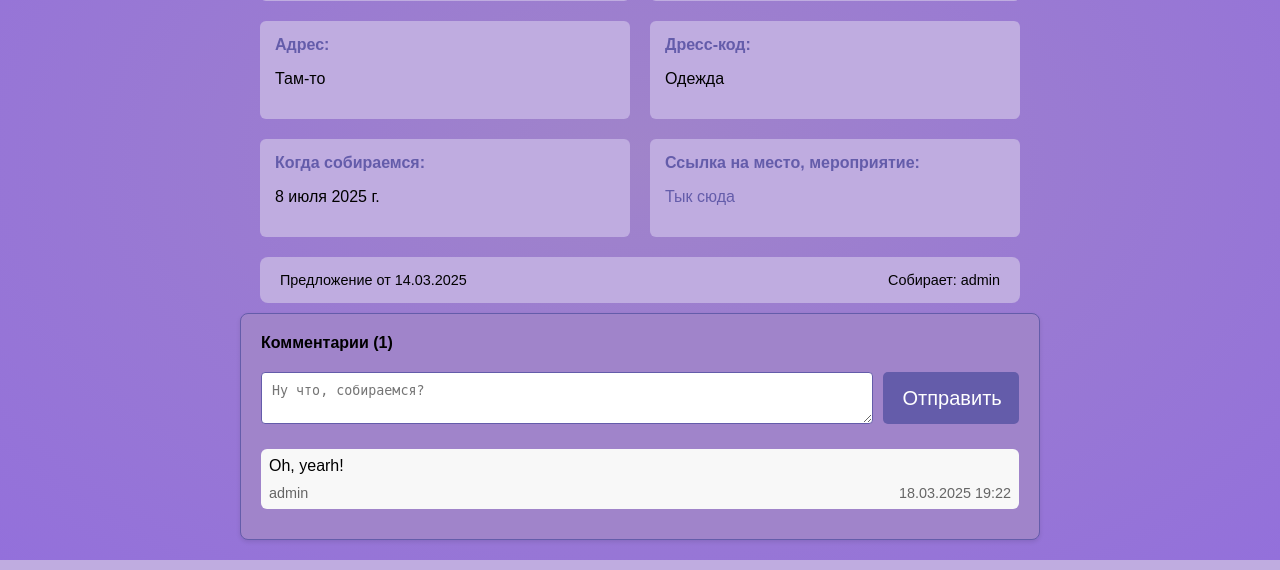
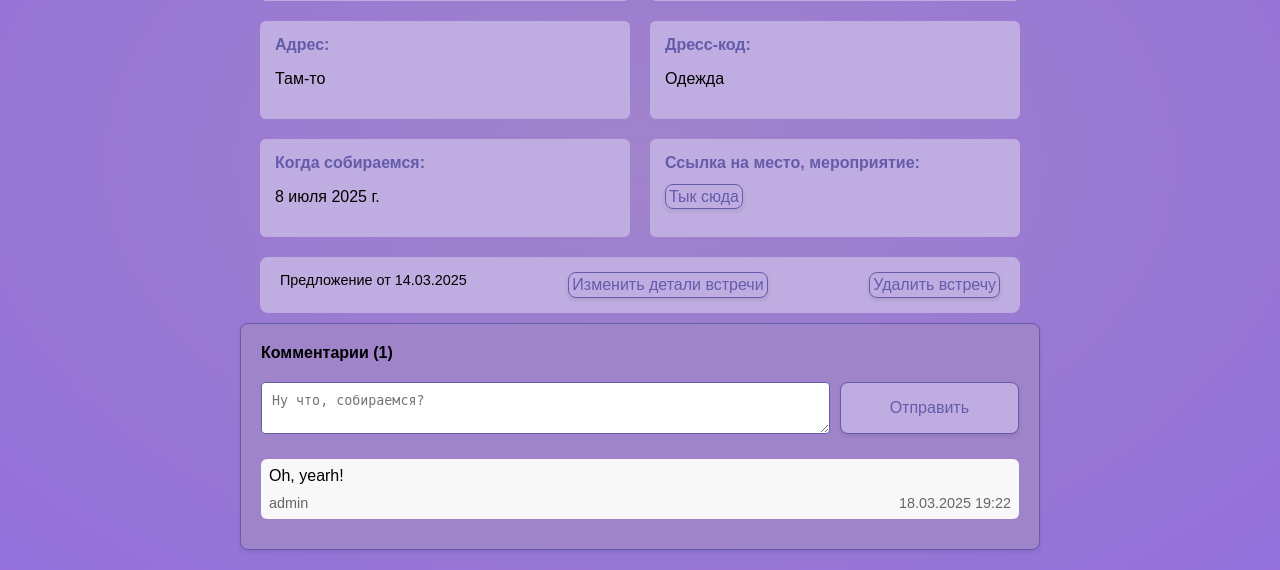
Before and after one commit to Dim-Aks/Get_ready, a Django app: page /check/2/ in a window 1280 px wide. Shown: the part 247-817 px from the top of the page. Run offline with Django 5.2, Linux system fonts and the light colour scheme; a user stored in the database is signed in; data comes from the database, SQL or seed files in the repository; both versions use the stored data as it was after the commit.

Commit message:
добавлены кнопки удалить и изменить для автора встречи

```diff
--- a/get_ready/meetings/static/meetings/css/detail.css
+++ b/get_ready/meetings/static/meetings/css/detail.css
@@ -53,6 +53,26 @@
     margin-bottom: 10px;
 }
 
+/* Кнопки Изменить, Удалить встречу, отправить */
+.meeting-update, .custom-link, .comment-form button {
+    text-decoration: none;
+    background: #BFACE0;
+    color: #645CAA;
+    font-size: 16px; /* размер шрифта для текста */
+    font-weight: 500; /* насыщенность шрифта */
+    transition: background-color 0.3s ease; /*плавный переход (transition) для изменения цвета фона*/
+    border-radius: 8px; /* Закруглённые углы */
+    border: 1px solid #645CAA;
+    box-shadow: 0 2px 4px rgba(0,0,0,0.1);
+    padding: 3px;
+}
+
+/* Реакция Изменить, Удалить встречу, отправить*/
+.meeting-update:hover, .custom-link:hover, .comment-form button:hover {
+    color: white;
+    background-color: #645CAA;
+}
+
 /* Секция комментариев */
 .comments-section {
     background: #A084CA;
@@ -83,17 +103,6 @@
     min-height: 30px;
 }
 
-/* Кнопка отправить */
-.comment-form button {
-    padding: 8px 20px;
-    background: #645CAA;
-    color: white;
-    border: none;
-    border-radius: 5px;
-    cursor: pointer;
-    width: 18%;
-}
-
 /* Карточки комментариев */
 .comment-card {
     padding: 8px;
@@ -119,12 +128,3 @@
     font-size: 0.9em;
     color: #666;
 }
-
-.custom-link {
-    color: #645CAA;
-    text-decoration: none;
-}
-
-.custom-link:hover {
-    text-decoration: underline;
-}
--- a/get_ready/meetings/templates/meetings/meeting_detail.html
+++ b/get_ready/meetings/templates/meetings/meeting_detail.html
@@ -52,7 +52,12 @@
 
             <div class="meeting-footer">
                 <span>Предложение от {{ meeting.date_create|date:"d.m.Y" }}</span>
+                {% if meeting.author.username == user.username %}
+                <a class="meeting-update" href="edit/"> Изменить детали встречи</a>
+                <a class="meeting-update" href="delete"> Удалить встречу</a>
+                {% else %}
                 <span>Собирает: {{ meeting.author.username }}</span>
+                {% endif %}
             </div>
         </div>
     </div>
--- a/get_ready/meetings/urls.py
+++ b/get_ready/meetings/urls.py
@@ -7,6 +7,6 @@ urlpatterns = [
     path('suggest/', MeetingCreateView.as_view(), name='suggest'),
     path('check/', view_meetings, name='check'),
     path('check/<int:pk>/', meeting_detail, name='meeting_detail'),
-    path('edit/<int:pk>/', UpdateMeeting.as_view(), name='edit_page'),
+    path('check/<int:pk>/edit/', UpdateMeeting.as_view(), name='edit_page'),
     path('check/<int:pk>/delete', DeleteMeeting.as_view(), name='meeting_delete')
 ]
--- a/get_ready/meetings/views.py
+++ b/get_ready/meetings/views.py
@@ -61,7 +61,7 @@ def meeting_detail(request, pk):
 
     if request.method == 'POST':
         form = CommentForm(request.POST)
-        if form.is_valid() and request.user.is_authenticated:
+        if form.is_valid():
             comment = form.save(commit=False)
             comment.meeting = meeting
             comment.author = request.user
```
Also changed, not shown: get_ready/db.sqlite3.
